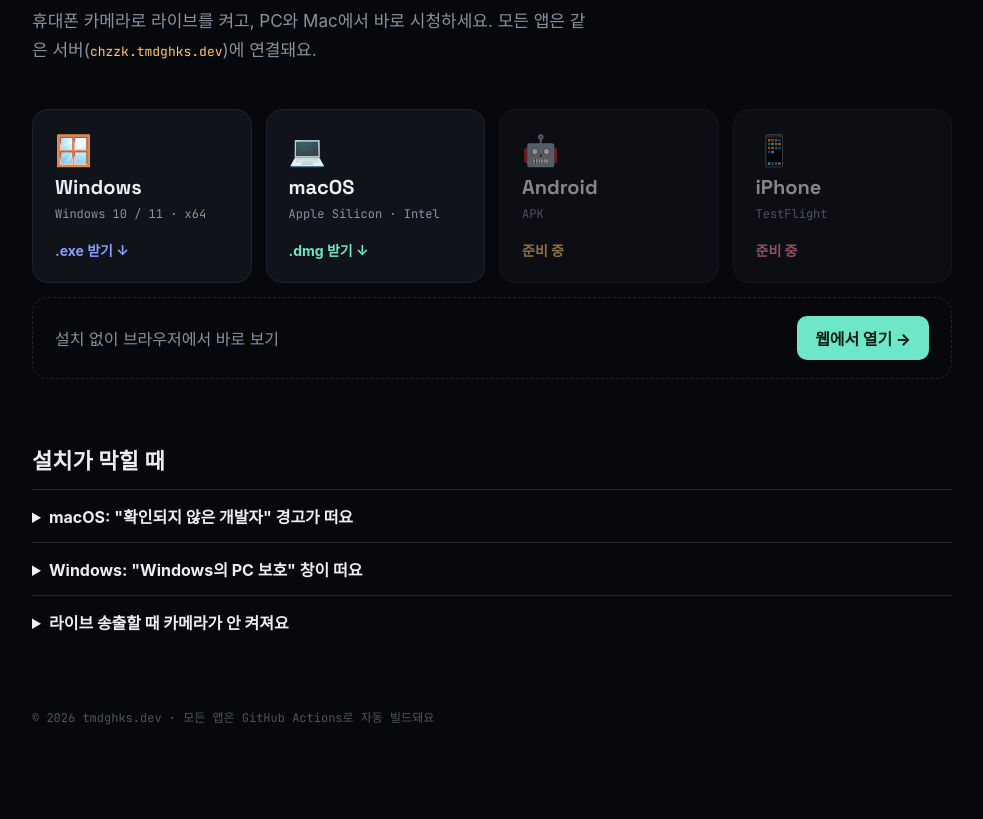
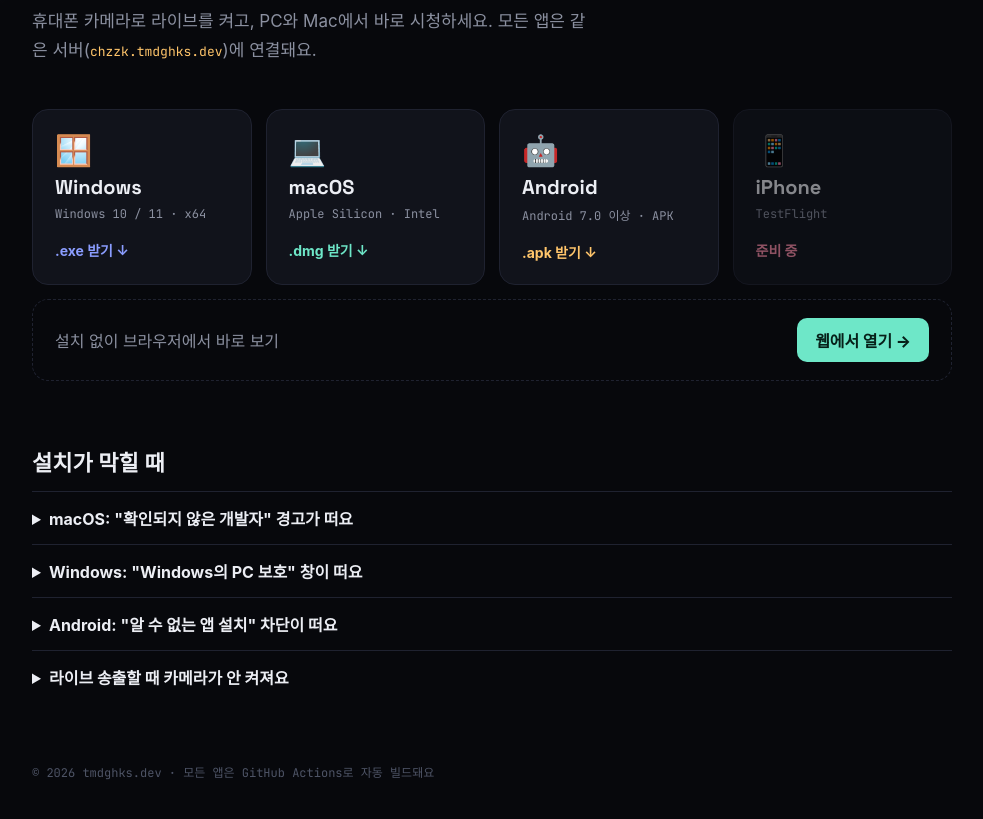
Before and after one commit to tmdghks-dev/tmdghks.dev, a plain HTML site: page download/index.html in a window 1280 px wide. Shown: the part 285-1104 px from the top of the page, without its empty margins (148-1131 px from the left). Drawn offline with Linux system fonts and the light colour scheme; a web font is replaced by a local one.

Commit message:
다운로드 페이지: Android APK 연결

```diff
--- a/download/index.html
+++ b/download/index.html
@@ -70,9 +70,9 @@
     <a class="os" data-os="mac" style="--c: var(--a2)" href="https://github.com/tmdghks-dev/chzzk/releases/latest/download/chzzk-mac-universal.dmg">
       <span class="ico">💻</span><b>macOS</b><small>Apple Silicon · Intel</small><span class="go">.dmg 받기 ↓</span>
     </a>
-    <div class="os soon" data-os="android" style="--c: var(--a3)">
-      <span class="ico">🤖</span><b>Android</b><small>APK</small><span class="go">준비 중</span>
-    </div>
+    <a class="os" data-os="android" style="--c: var(--a3)" href="https://github.com/tmdghks-dev/chzzk/releases/latest/download/chzzk-android.apk">
+      <span class="ico">🤖</span><b>Android</b><small>Android 7.0 이상 · APK</small><span class="go">.apk 받기 ↓</span>
+    </a>
     <div class="os soon" data-os="ios" style="--c: var(--a4)">
       <span class="ico">📱</span><b>iPhone</b><small>TestFlight</small><span class="go">준비 중</span>
     </div>
@@ -94,6 +94,10 @@
     <p>서명 인증서가 없어서 SmartScreen이 막는 거예요. <b>추가 정보 → 실행</b>을 누르면 설치돼요.</p>
   </details>
   <details>
+    <summary>Android: "알 수 없는 앱 설치" 차단이 떠요</summary>
+    <p>Play 스토어 밖에서 받은 앱이라 처음 한 번 허용이 필요해요. 경고 창의 <b>설정 → "이 출처 허용"</b>을 켠 뒤 뒤로 가서 <b>설치</b>를 누르세요.</p>
+  </details>
+  <details>
     <summary>라이브 송출할 때 카메라가 안 켜져요</summary>
     <p>처음 송출할 때 카메라·마이크 권한을 물어봐요. 거절했다면 macOS는 <b>시스템 설정 → 개인정보 보호 및 보안 → 카메라</b>에서 "치지직"을 켜 주세요.</p>
   </details>
```
